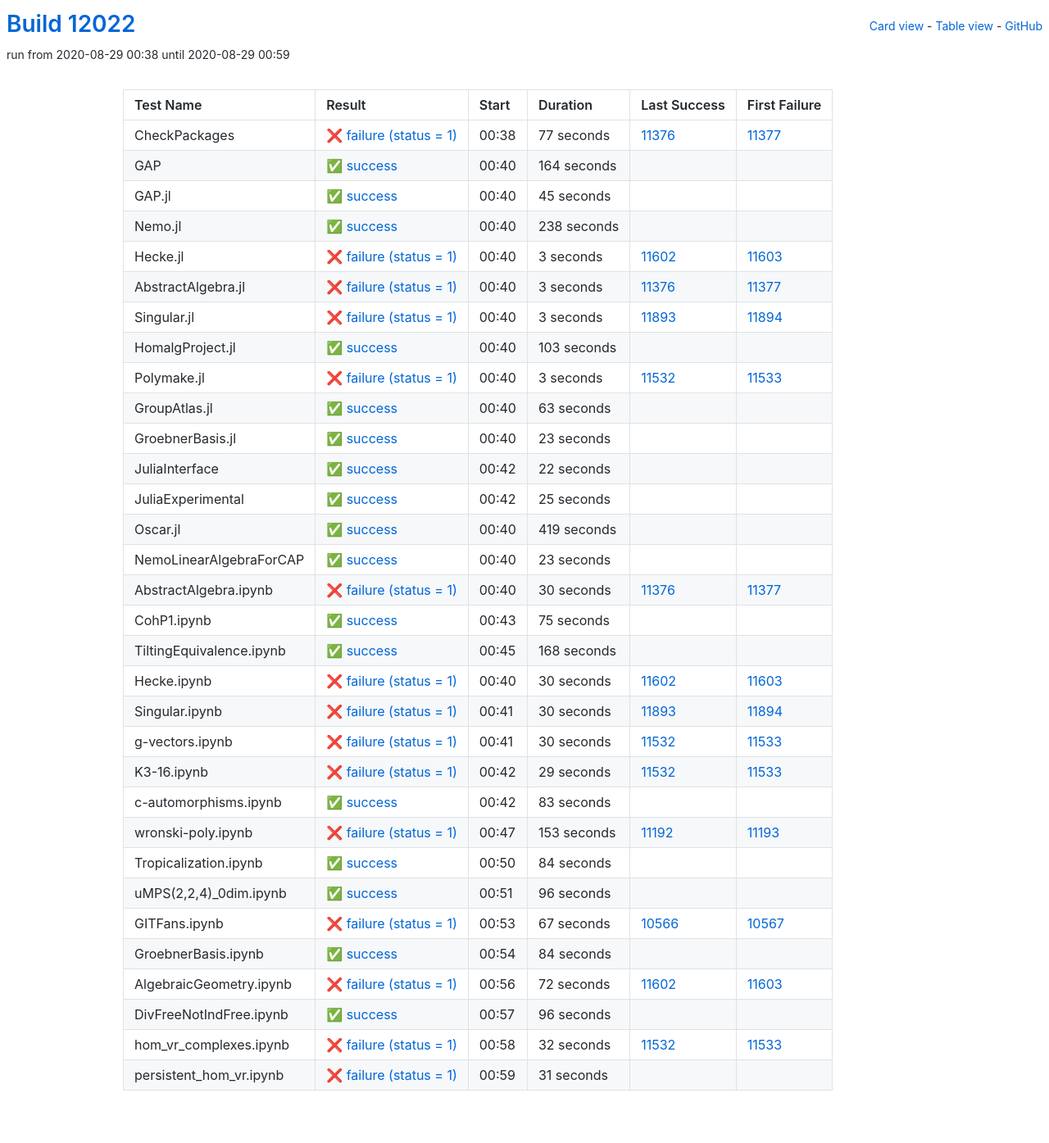
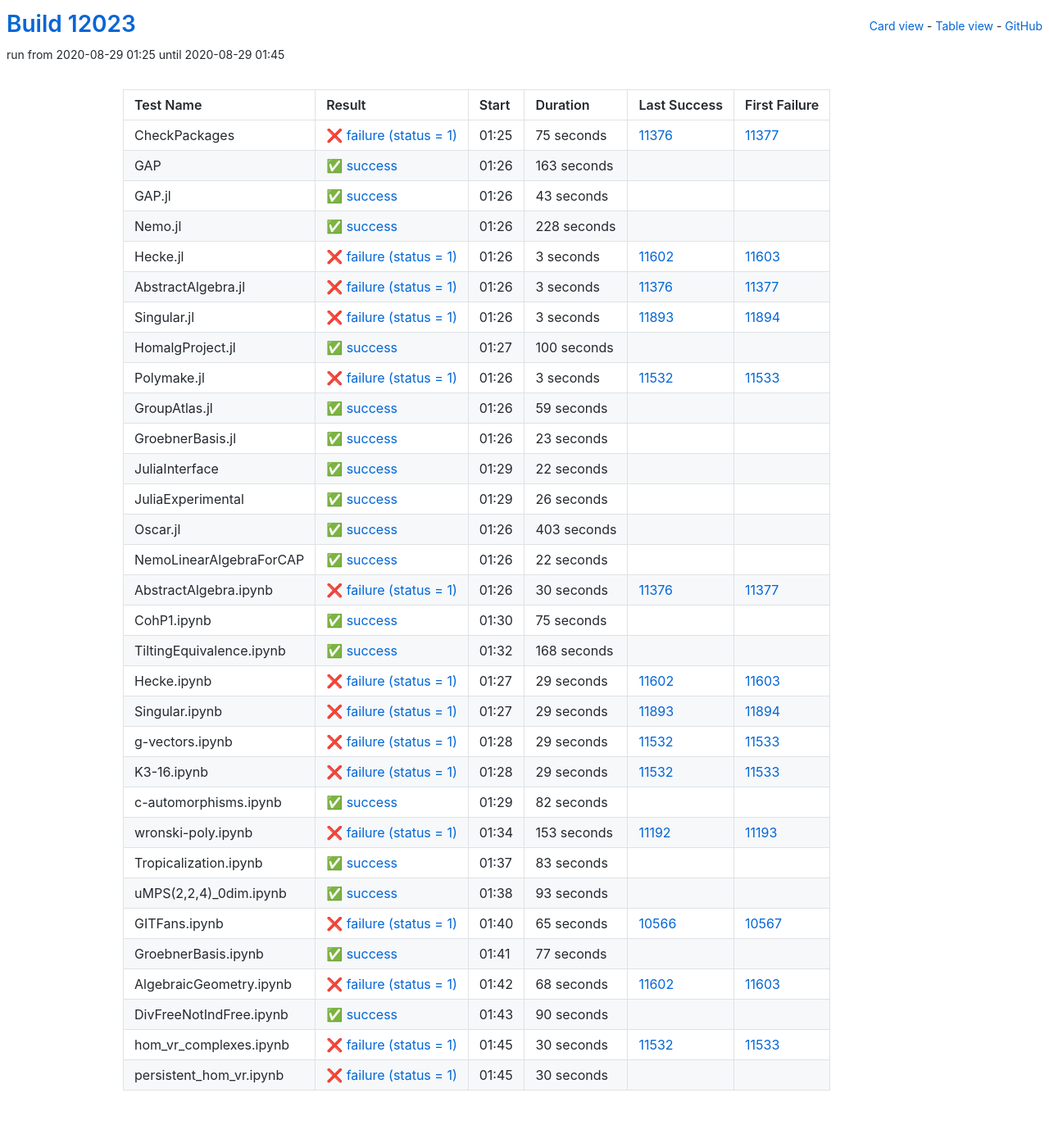
Before and after one commit to oscar-system/oscar-ci-status, a Jekyll site: the page built from table.html, in a window 1280 px wide. Shown: the whole page at 82% size. Built offline with Jekyll 4.4.1, drawn with Linux system fonts in a browser that asks for light colours.

Commit message:
Build #12023

```diff
--- a/_data/ci.yml
+++ b/_data/ci.yml
@@ -1,6 +1,6 @@
 ---
-build: 12022
-build_url: https://oscarci.mathematik.uni-kl.de/job/oscar/12022/
+build: 12023
+build_url: https://oscarci.mathematik.uni-kl.de/job/oscar/12023/
 job: oscar
 organization: oscar-system
 repo: oscar-ci-status
@@ -8,56 +8,56 @@
 tests:
 - name: CheckPackages
   id: checkpackages
-  log: https://oscarci.mathematik.uni-kl.de/job/oscar/12022/artifact/logs/build-12022/CheckPackages.log
-  start: 2020-08-29 00:38
+  log: https://oscarci.mathematik.uni-kl.de/job/oscar/12023/artifact/logs/build-12023/CheckPackages.log
+  start: 2020-08-29 01:25
   success: false
   exitcode: 1
   status: failure
-  duration: 77
+  duration: 75
   last_success: 11376
   last_success_url: https://oscarci.mathematik.uni-kl.de/job/oscar/11376/
   first_failure: 11377
   first_failure_url: https://oscarci.mathematik.uni-kl.de/job/oscar/11377/
 - name: GAP
   id: gap
-  log: https://oscarci.mathematik.uni-kl.de/job/oscar/12022/artifact/logs/build-12022/GAP.log
-  start: 2020-08-29 00:40
+  log: https://oscarci.mathematik.uni-kl.de/job/oscar/12023/artifact/logs/build-12023/GAP.log
+  start: 2020-08-29 01:26
   success: true
   exitcode: 0
   status: success
-  duration: 164
+  duration: 163
   last_success: false
   last_success_url:
   first_failure: false
   first_failure_url:
 - name: GAP.jl
   id: gap-jl
-  log: https://oscarci.mathematik.uni-kl.de/job/oscar/12022/artifact/logs/build-12022/GAP.jl.log
-  start: 2020-08-29 00:40
+  log: https://oscarci.mathematik.uni-kl.de/job/oscar/12023/artifact/logs/build-12023/GAP.jl.log
+  start: 2020-08-29 01:26
   success: true
   exitcode: 0
   status: success
-  duration: 45
+  duration: 43
   last_success: false
   last_success_url:
   first_failure: false
   first_failure_url:
 - name: Nemo.jl
   id: nemo-jl
-  log: https://oscarci.mathematik.uni-kl.de/job/oscar/12022/artifact/logs/build-12022/Nemo.jl.log
-  start: 2020-08-29 00:40
+  log: https://oscarci.mathematik.uni-kl.de/job/oscar/12023/artifact/logs/build-12023/Nemo.jl.log
+  start: 2020-08-29 01:26
   success: true
   exitcode: 0
   status: success
-  duration: 238
+  duration: 228
   last_success: false
   last_success_url:
   first_failure: false
   first_failure_url:
 - name: Hecke.jl
   id: hecke-jl
-  log: https://oscarci.mathematik.uni-kl.de/job/oscar/12022/artifact/logs/build-12022/Hecke.jl.log
-  start: 2020-08-29 00:40
+  log: https://oscarci.mathematik.uni-kl.de/job/oscar/12023/artifact/logs/build-12023/Hecke.jl.log
+  start: 2020-08-29 01:26
   success: false
   exitcode: 1
   status: failure
@@ -68,8 +68,8 @@
   first_failure_url: https://oscarci.mathematik.uni-kl.de/job/oscar/11603/
 - name: AbstractAlgebra.jl
   id: abstractalgebra-jl
-  log: https://oscarci.mathematik.uni-kl.de/job/oscar/12022/artifact/logs/build-12022/AbstractAlgebra.jl.log
-  start: 2020-08-29 00:40
+  log: https://oscarci.mathematik.uni-kl.de/job/oscar/12023/artifact/logs/build-12023/AbstractAlgebra.jl.log
+  start: 2020-08-29 01:26
   success: false
   exitcode: 1
   status: failure
@@ -80,8 +80,8 @@
   first_failure_url: https://oscarci.mathematik.uni-kl.de/job/oscar/11377/
 - name: Singular.jl
   id: singular-jl
-  log: https://oscarci.mathematik.uni-kl.de/job/oscar/12022/artifact/logs/build-12022/Singular.jl.log
-  start: 2020-08-29 00:40
+  log: https://oscarci.mathematik.uni-kl.de/job/oscar/12023/artifact/logs/build-12023/Singular.jl.log
+  start: 2020-08-29 01:26
   success: false
   exitcode: 1
   status: failure
@@ -92,20 +92,20 @@
   first_failure_url: https://oscarci.mathematik.uni-kl.de/job/oscar/11894/
 - name: HomalgProject.jl
   id: homalgproject-jl
-  log: https://oscarci.mathematik.uni-kl.de/job/oscar/12022/artifact/logs/build-12022/HomalgProject.jl.log
-  start: 2020-08-29 00:40
+  log: https://oscarci.mathematik.uni-kl.de/job/oscar/12023/artifact/logs/build-12023/HomalgProject.jl.log
+  start: 2020-08-29 01:27
   success: true
   exitcode: 0
   status: success
-  duration: 103
+  duration: 100
   last_success: false
   last_success_url:
   first_failure: false
   first_failure_url:
 - name: Polymake.jl
   id: polymake-jl
-  log: https://oscarci.mathematik.uni-kl.de/job/oscar/12022/artifact/logs/build-12022/Polymake.jl.log
-  start: 2020-08-29 00:40
+  log: https://oscarci.mathematik.uni-kl.de/job/oscar/12023/artifact/logs/build-12023/Polymake.jl.log
+  start: 2020-08-29 01:26
   success: false
   exitcode: 1
   status: failure
@@ -116,20 +116,20 @@
   first_failure_url: https://oscarci.mathematik.uni-kl.de/job/oscar/11533/
 - name: GroupAtlas.jl
   id: groupatlas-jl
-  log: https://oscarci.mathematik.uni-kl.de/job/oscar/12022/artifact/logs/build-12022/GroupAtlas.jl.log
-  start: 2020-08-29 00:40
+  log: https://oscarci.mathematik.uni-kl.de/job/oscar/12023/artifact/logs/build-12023/GroupAtlas.jl.log
+  start: 2020-08-29 01:26
   success: true
   exitcode: 0
   status: success
-  duration: 63
+  duration: 59
   last_success: false
   last_success_url:
   first_failure: false
   first_failure_url:
 - name: GroebnerBasis.jl
   id: groebnerbasis-jl
-  log: https://oscarci.mathematik.uni-kl.de/job/oscar/12022/artifact/logs/build-12022/GroebnerBasis.jl.log
-  start: 2020-08-29 00:40
+  log: https://oscarci.mathematik.uni-kl.de/job/oscar/12023/artifact/logs/build-12023/GroebnerBasis.jl.log
+  start: 2020-08-29 01:26
   success: true
   exitcode: 0
   status: success
@@ -140,8 +140,8 @@
   first_failure_url:
 - name: JuliaInterface
   id: juliainterface
-  log: https://oscarci.mathematik.uni-kl.de/job/oscar/12022/artifact/logs/build-12022/JuliaInterface.log
-  start: 2020-08-29 00:42
+  log: https://oscarci.mathematik.uni-kl.de/job/oscar/12023/artifact/logs/build-12023/JuliaInterface.log
+  start: 2020-08-29 01:29
   success: true
   exitcode: 0
   status: success
@@ -152,44 +152,44 @@
   first_failure_url:
 - name: JuliaExperimental
   id: juliaexperimental
-  log: https://oscarci.mathematik.uni-kl.de/job/oscar/12022/artifact/logs/build-12022/JuliaExperimental.log
-  start: 2020-08-29 00:42
+  log: https://oscarci.mathematik.uni-kl.de/job/oscar/12023/artifact/logs/build-12023/JuliaExperimental.log
+  start: 2020-08-29 01:29
   success: true
   exitcode: 0
   status: success
-  duration: 25
+  duration: 26
   last_success: false
   last_success_url:
   first_failure: false
   first_failure_url:
 - name: Oscar.jl
   id: oscar-jl
-  log: https://oscarci.mathematik.uni-kl.de/job/oscar/12022/artifact/logs/build-12022/Oscar.jl.log
-  start: 2020-08-29 00:40
+  log: https://oscarci.mathematik.uni-kl.de/job/oscar/12023/artifact/logs/build-12023/Oscar.jl.log
+  start: 2020-08-29 01:26
   success: true
   exitcode: 0
   status: success
-  duration: 419
+  duration: 403
   last_success: false
   last_success_url:
   first_failure: false
   first_failure_url:
 - name: NemoLinearAlgebraForCAP
   id: nemolinearalgebraforcap
-  log: https://oscarci.mathematik.uni-kl.de/job/oscar/12022/artifact/logs/build-12022/NemoLinearAlgebraForCAP.log
-  start: 2020-08-29 00:40
+  log: https://oscarci.mathematik.uni-kl.de/job/oscar/12023/artifact/logs/build-12023/NemoLinearAlgebraForCAP.log
+  start: 2020-08-29 01:26
   success: true
   exitcode: 0
   status: success
-  duration: 23
+  duration: 22
   last_success: false
   last_success_url:
   first_failure: false
   first_failure_url:
 - name: AbstractAlgebra.ipynb
   id: abstractalgebra-ipynb
-  log: https://oscarci.mathematik.uni-kl.de/job/oscar/12022/artifact/logs/build-12022/AbstractAlgebra.ipynb.log
-  start: 2020-08-29 00:40
+  log: https://oscarci.mathematik.uni-kl.de/job/oscar/12023/artifact/logs/build-12023/AbstractAlgebra.ipynb.log
+  start: 2020-08-29 01:26
   success: false
   exitcode: 1
   status: failure
@@ -200,8 +200,8 @@
   first_failure_url: https://oscarci.mathematik.uni-kl.de/job/oscar/11377/
 - name: CohP1.ipynb
   id: cohp1-ipynb
-  log: https://oscarci.mathematik.uni-kl.de/job/oscar/12022/artifact/logs/build-12022/CohP1.ipynb.log
-  start: 2020-08-29 00:43
+  log: https://oscarci.mathematik.uni-kl.de/job/oscar/12023/artifact/logs/build-12023/CohP1.ipynb.log
+  start: 2020-08-29 01:30
   success: true
   exitcode: 0
   status: success
@@ -212,8 +212,8 @@
   first_failure_url:
 - name: TiltingEquivalence.ipynb
   id: tiltingequivalence-ipynb
-  log: https://oscarci.mathematik.uni-kl.de/job/oscar/12022/artifact/logs/build-12022/TiltingEquivalence.ipynb.log
-  start: 2020-08-29 00:45
+  log: https://oscarci.mathematik.uni-kl.de/job/oscar/12023/artifact/logs/build-12023/TiltingEquivalence.ipynb.log
+  start: 2020-08-29 01:32
   success: true
   exitcode: 0
   status: success
@@ -224,44 +224,44 @@
   first_failure_url:
 - name: Hecke.ipynb
   id: hecke-ipynb
-  log: https://oscarci.mathematik.uni-kl.de/job/oscar/12022/artifact/logs/build-12022/Hecke.ipynb.log
-  start: 2020-08-29 00:40
+  log: https://oscarci.mathematik.uni-kl.de/job/oscar/12023/artifact/logs/build-12023/Hecke.ipynb.log
+  start: 2020-08-29 01:27
   success: false
   exitcode: 1
   status: failure
-  duration: 30
+  duration: 29
   last_success: 11602
   last_success_url: https://oscarci.mathematik.uni-kl.de/job/oscar/11602/
   first_failure: 11603
   first_failure_url: https://oscarci.mathematik.uni-kl.de/job/oscar/11603/
 - name: Singular.ipynb
   id: singular-ipynb
-  log: https://oscarci.mathematik.uni-kl.de/job/oscar/12022/artifact/logs/build-12022/Singular.ipynb.log
-  start: 2020-08-29 00:41
+  log: https://oscarci.mathematik.uni-kl.de/job/oscar/12023/artifact/logs/build-12023/Singular.ipynb.log
+  start: 2020-08-29 01:27
   success: false
   exitcode: 1
   status: failure
-  duration: 30
+  duration: 29
   last_success: 11893
   last_success_url: https://oscarci.mathematik.uni-kl.de/job/oscar/11893/
   first_failure: 11894
   first_failure_url: https://oscarci.mathematik.uni-kl.de/job/oscar/11894/
 - name: g-vectors.ipynb
   id: g-vectors-ipynb
-  log: https://oscarci.mathematik.uni-kl.de/job/oscar/12022/artifact/logs/build-12022/g-vectors.ipynb.log
-  start: 2020-08-29 00:41
+  log: https://oscarci.mathematik.uni-kl.de/job/oscar/12023/artifact/logs/build-12023/g-vectors.ipynb.log
+  start: 2020-08-29 01:28
   success: false
   exitcode: 1
   status: failure
-  duration: 30
+  duration: 29
   last_success: 11532
   last_success_url: https://oscarci.mathematik.uni-kl.de/job/oscar/11532/
   first_failure: 11533
   first_failure_url: https://oscarci.mathematik.uni-kl.de/job/oscar/11533/
 - name: K3-16.ipynb
   id: k3-16-ipynb
-  log: https://oscarci.mathematik.uni-kl.de/job/oscar/12022/artifact/logs/build-12022/K3-16.ipynb.log
-  start: 2020-08-29 00:42
+  log: https://oscarci.mathematik.uni-kl.de/job/oscar/12023/artifact/logs/build-12023/K3-16.ipynb.log
+  start: 2020-08-29 01:28
   success: false
   exitcode: 1
   status: failure
@@ -272,20 +272,20 @@
   first_failure_url: https://oscarci.mathematik.uni-kl.de/job/oscar/11533/
 - name: c-automorphisms.ipynb
   id: c-automorphisms-ipynb
-  log: https://oscarci.mathematik.uni-kl.de/job/oscar/12022/artifact/logs/build-12022/c-automorphisms.ipynb.log
-  start: 2020-08-29 00:42
+  log: https://oscarci.mathematik.uni-kl.de/job/oscar/12023/artifact/logs/build-12023/c-automorphisms.ipynb.log
+  start: 2020-08-29 01:29
   success: true
   exitcode: 0
   status: success
-  duration: 83
+  duration: 82
   last_success: false
   last_success_url:
   first_failure: false
   first_failure_url:
 - name: wronski-poly.ipynb
   id: wronski-poly-ipynb
-  log: https://oscarci.mathematik.uni-kl.de/job/oscar/12022/artifact/logs/build-12022/wronski-poly.ipynb.log
-  start: 2020-08-29 00:47
+  log: https://oscarci.mathematik.uni-kl.de/job/oscar/12023/artifact/logs/build-12023/wronski-poly.ipynb.log
+  start: 2020-08-29 01:34
   success: false
   exitcode: 1
   status: failure
@@ -296,96 +296,96 @@
   first_failure_url: https://oscarci.mathematik.uni-kl.de/job/oscar/11193/
 - name: Tropicalization.ipynb
   id: tropicalization-ipynb
-  log: https://oscarci.mathematik.uni-kl.de/job/oscar/12022/artifact/logs/build-12022/Tropicalization.ipynb.log
-  start: 2020-08-29 00:50
+  log: https://oscarci.mathematik.uni-kl.de/job/oscar/12023/artifact/logs/build-12023/Tropicalization.ipynb.log
+  start: 2020-08-29 01:37
   success: true
   exitcode: 0
   status: success
-  duration: 84
+  duration: 83
   last_success: false
   last_success_url:
   first_failure: false
   first_failure_url:
 - name: uMPS(2,2,4)_0dim.ipynb
   id: umps-2-2-4-0dim-ipynb
-  log: https://oscarci.mathematik.uni-kl.de/job/oscar/12022/artifact/logs/build-12022/uMPS-2-2-4-_0dim.ipynb.log
-  start: 2020-08-29 00:51
+  log: https://oscarci.mathematik.uni-kl.de/job/oscar/12023/artifact/logs/build-12023/uMPS-2-2-4-_0dim.ipynb.log
+  start: 2020-08-29 01:38
   success: true
   exitcode: 0
   status: success
-  duration: 96
+  duration: 93
   last_success: false
   last_success_url:
   first_failure: false
   first_failure_url:
 - name: GITFans.ipynb
   id: gitfans-ipynb
-  log: https://oscarci.mathematik.uni-kl.de/job/oscar/12022/artifact/logs/build-12022/GITFans.ipynb.log
-  start: 2020-08-29 00:53
+  log: https://oscarci.mathematik.uni-kl.de/job/oscar/12023/artifact/logs/build-12023/GITFans.ipynb.log
+  start: 2020-08-29 01:40
   success: false
   exitcode: 1
   status: failure
-  duration: 67
+  duration: 65
   last_success: 10566
   last_success_url: https://oscarci.mathematik.uni-kl.de/job/oscar/10566/
   first_failure: 10567
   first_failure_url: https://oscarci.mathematik.uni-kl.de/job/oscar/10567/
 - name: GroebnerBasis.ipynb
   id: groebnerbasis-ipynb
-  log: https://oscarci.mathematik.uni-kl.de/job/oscar/12022/artifact/logs/build-12022/GroebnerBasis.ipynb.log
-  start: 2020-08-29 00:54
+  log: https://oscarci.mathematik.uni-kl.de/job/oscar/12023/artifact/logs/build-12023/GroebnerBasis.ipynb.log
+  start: 2020-08-29 01:41
   success: true
   exitcode: 0
   status: success
-  duration: 84
+  duration: 77
   last_success: false
   last_success_url:
   first_failure: false
   first_failure_url:
 - name: AlgebraicGeometry.ipynb
   id: algebraicgeometry-ipynb
-  log: https://oscarci.mathematik.uni-kl.de/job/oscar/12022/artifact/logs/build-12022/AlgebraicGeometry.ipynb.log
-  start: 2020-08-29 00:56
+  log: https://oscarci.mathematik.uni-kl.de/job/oscar/12023/artifact/logs/build-12023/AlgebraicGeometry.ipynb.log
+  start: 2020-08-29 01:42
   success: false
   exitcode: 1
   status: failure
-  duration: 72
+  duration: 68
   last_success: 11602
   last_success_url: https://oscarci.mathematik.uni-kl.de/job/oscar/11602/
   first_failure: 11603
   first_failure_url: https://oscarci.mathematik.uni-kl.de/job/oscar/11603/
 - name: DivFreeNotIndFree.ipynb
   id: divfreenotindfree-ipynb
-  log: https://oscarci.mathematik.uni-kl.de/job/oscar/12022/artifact/logs/build-12022/DivFreeNotIndFree.ipynb.log
-  start: 2020-08-29 00:57
+  log: https://oscarci.mathematik.uni-kl.de/job/oscar/12023/artifact/logs/build-12023/DivFreeNotIndFree.ipynb.log
+  start: 2020-08-29 01:43
   success: true
   exitcode: 0
   status: success
-  duration: 96
+  duration: 90
   last_success: false
   last_success_url:
   first_failure: false
   first_failure_url:
 - name: hom_vr_complexes.ipynb
   id: hom-vr-complexes-ipynb
-  log: https://oscarci.mathematik.uni-kl.de/job/oscar/12022/artifact/logs/build-12022/hom_vr_complexes.ipynb.log
-  start: 2020-08-29 00:58
+  log: https://oscarci.mathematik.uni-kl.de/job/oscar/12023/artifact/logs/build-12023/hom_vr_complexes.ipynb.log
+  start: 2020-08-29 01:45
   success: false
   exitcode: 1
   status: failure
-  duration: 32
+  duration: 30
   last_success: 11532
   last_success_url: https://oscarci.mathematik.uni-kl.de/job/oscar/11532/
   first_failure: 11533
   first_failure_url: https://oscarci.mathematik.uni-kl.de/job/oscar/11533/
 - name: persistent_hom_vr.ipynb
   id: persistent-hom-vr-ipynb
-  log: https://oscarci.mathematik.uni-kl.de/job/oscar/12022/artifact/logs/build-12022/persistent_hom_vr.ipynb.log
-  start: 2020-08-29 00:59
+  log: https://oscarci.mathematik.uni-kl.de/job/oscar/12023/artifact/logs/build-12023/persistent_hom_vr.ipynb.log
+  start: 2020-08-29 01:45
   success: false
   exitcode: 1
   status: failure
-  duration: 31
+  duration: 30
   last_success: false
   last_success_url:
   first_failure: false
```
Also changed, not shown: README.md.
